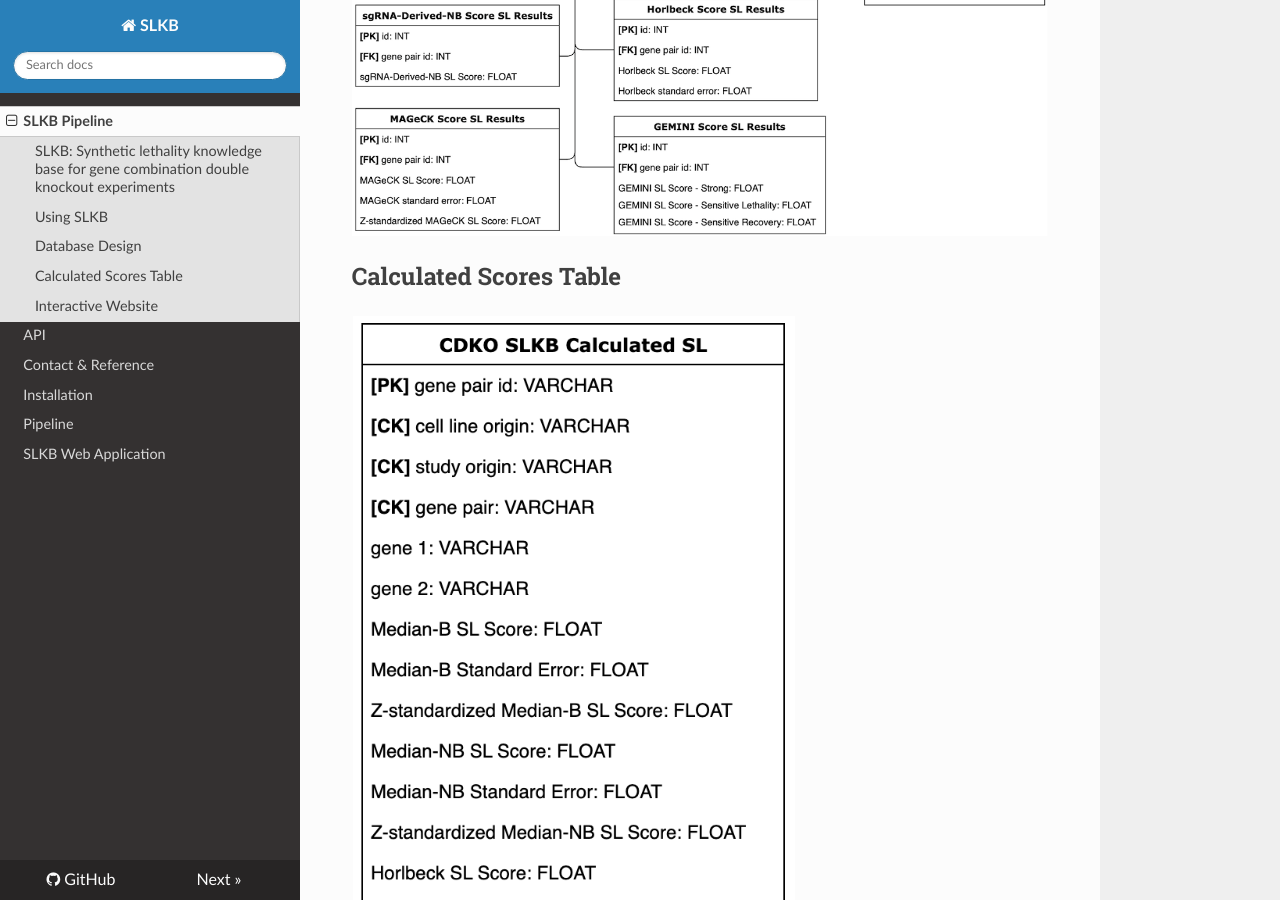
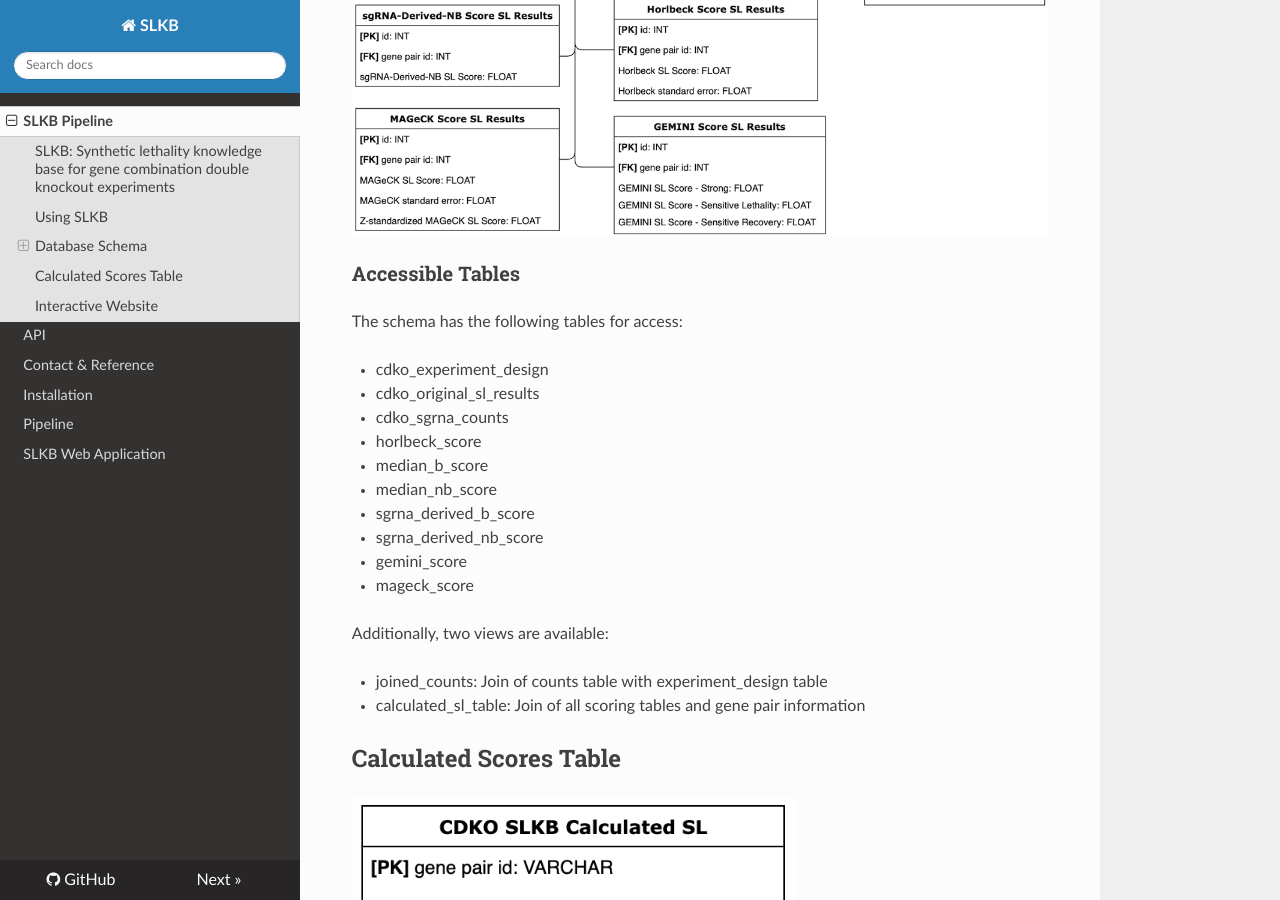
Before and after one commit to BirkanGokbag/SLKB-Analysis-Pipeline, an MkDocs documentation site: the page built from docs/index.md, in a window 1280 px wide and 900 px high, scrolled down 1546 px. Built offline with MkDocs 1.6.1, drawn with Linux system fonts in a browser that asks for light colours; nearby versions of some CDN libraries; some of the changed text lies outside the part shown.

Commit message:
small changes

```diff
--- a/docs/index.md
+++ b/docs/index.md
@@ -20,9 +20,30 @@ Following SLKB pipeline, yielding results can be loaded within SLKB web app for
 
 Users can get started through the [shared jupyter notebook file](https://github.com/BirkanGokbag/SLKB-Analysis-Pipeline/blob/main/SLKB/files/pipeline.ipynb). Pipeline with it's full details can be browsed within the [documentation](pipeline.md).
 
-## Database Design
+## Database Schema
 
 ![Schema](images/DB.png)
+
+### Accessible Tables
+
+The schema has the following tables for access:
+
+* cdko_experiment_design
+* cdko_original_sl_results
+* cdko_sgrna_counts
+* horlbeck_score
+* median_b_score
+* median_nb_score
+* sgrna_derived_b_score
+* sgrna_derived_nb_score
+* gemini_score
+* mageck_score
+
+Additionally, two views are available:
+
+* joined_counts: Join of counts table with experiment_design table
+* calculated_sl_table: Join of all scoring tables and gene pair information
+
 
 ## Calculated Scores Table
 
```
Also changed, not shown: docs/API.md (+7 -7 lines).
